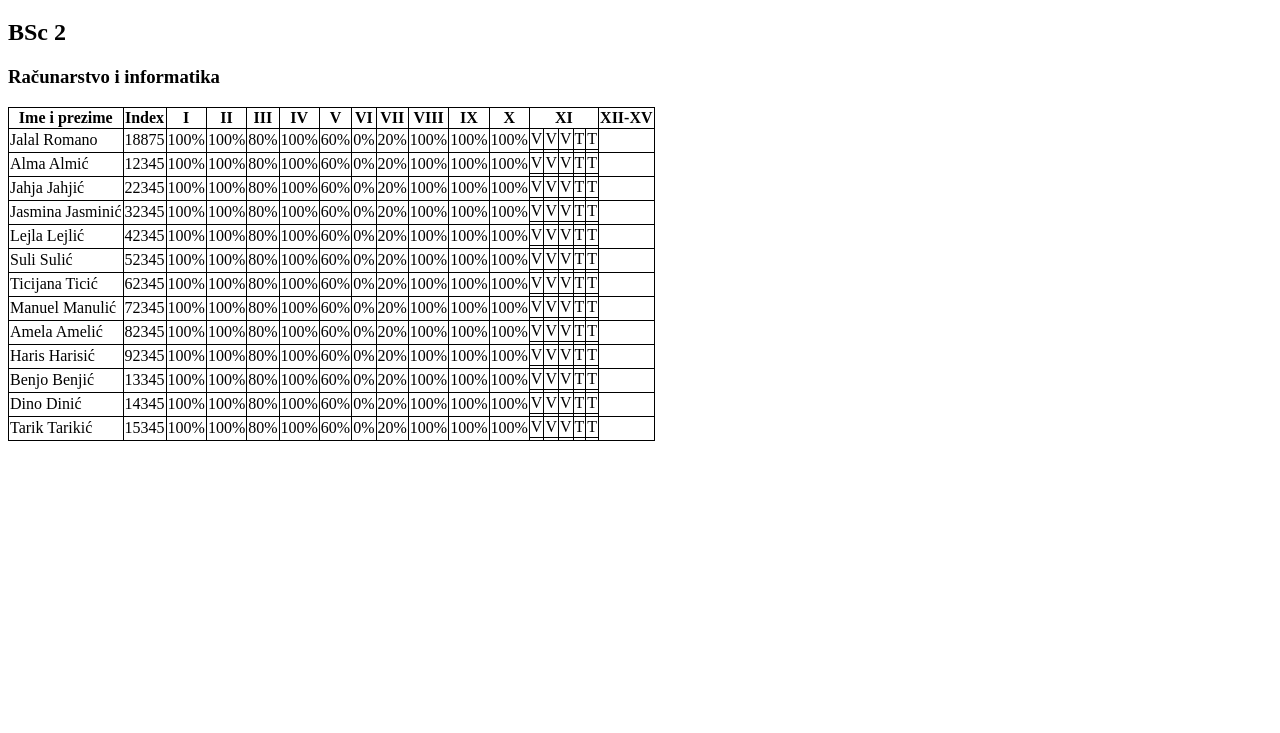
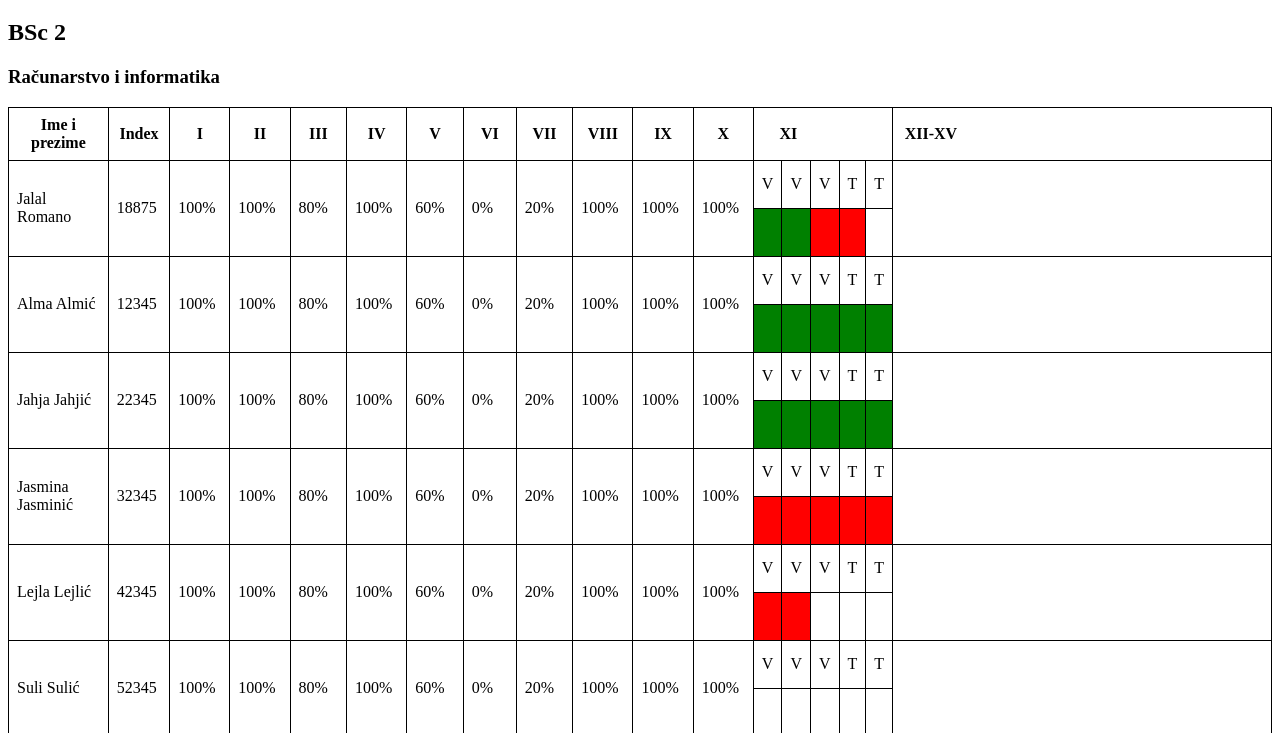
Before and after one commit to jromano17/attendanceApp, a plain HTML site: page html/prisustvo.html in a window 1280 px wide. Shown: the part 61-794 px from the top of the page. Drawn offline with Linux system fonts and the light colour scheme; files whose address does not match are found by name.

Commit message:
ispravljena greska <polja nedovoljne sirine>

```diff
--- a/css/prisustvo.css
+++ b/css/prisustvo.css
@@ -2,4 +2,26 @@
 #tabela,th,td {
     border: 1px solid black;
     border-collapse: collapse;
+    padding: 0.5em;
+    column-width: 3em;
 }
+.prisutan{
+    background-color: green;
+    height: auto;
+}
+.neprisutan{
+    background-color: red;
+    height: auto;
+
+}
+.nepopunjeno{
+    background-color: white;
+    height: auto;
+}
+.zadnja-kolona{
+    width:30%;
+}
+table tr {
+    overflow: hidden;
+    height: 3em;
+}
--- a/html/prisustvo.html
+++ b/html/prisustvo.html
@@ -25,7 +25,7 @@
             <th>VIII</th>
             <th>IX</th>
             <th>X</th>
-            <th colspan="5">XI</th>
+            <th colspan="5" class="trenutna">XI</th>
             <th>XII-XV</th>
         </tr>
         <tr>
@@ -41,12 +41,12 @@
             <td rowspan="2">100%</td>
             <td rowspan="2">100%</td>
             <td rowspan="2">100%</td>
-            <td>V</td>
-            <td>V</td>
-            <td>V</td>
-            <td>T</td>
-            <td>T</td>
-            <td rowspan="2"></td>
+            <td style="width: 0.5em;">V</td>
+            <td style="width: 0.5em;">V</td>
+            <td style="width: 0.5em;">V</td>
+            <td style="width: 0.5em;">T</td>
+            <td style="width: 0.5em;">T</td>
+            <td rowspan="2" class="zadnja-kolona"></td>
         </tr>
         <tr>
             <td class="prisutan"></td>
@@ -75,14 +75,14 @@
             <td>V</td>
             <td>T</td>
             <td>T</td>
-            <td rowspan="2"></td>
+            <td rowspan="2" class="zadnja-kolona"></td>
         </tr>
         <tr>
             <td class="prisutan"></td>
             <td class="prisutan"></td>
-            <td class="neprisutan"></td>
-            <td class="neprisutan"></td>
-            <td class="nepopunjeno"></td>
+            <td class="prisutan"></td>
+            <td class="prisutan"></td>
+            <td class="prisutan"></td>
         </tr>
 
         <tr>
@@ -103,14 +103,14 @@
             <td>V</td>
             <td>T</td>
             <td>T</td>
-            <td rowspan="2"></td>
+            <td rowspan="2" class="zadnja-kolona"></td>
         </tr>
         <tr>
             <td class="prisutan"></td>
             <td class="prisutan"></td>
-            <td class="neprisutan"></td>
-            <td class="neprisutan"></td>
-            <td class="nepopunjeno"></td>
+            <td class="prisutan"></td>
+            <td class="prisutan"></td>
+            <td class="prisutan"></td>
         </tr>
         <tr>
             <td rowspan="2">Jasmina Jasminić</td>
@@ -130,14 +130,14 @@
             <td>V</td>
             <td>T</td>
             <td>T</td>
-            <td rowspan="2"></td>
+            <td rowspan="2" class="zadnja-kolona"></td>
         </tr>
         <tr>
-            <td class="prisutan"></td>
-            <td class="prisutan"></td>
             <td class="neprisutan"></td>
             <td class="neprisutan"></td>
-            <td class="nepopunjeno"></td>
+            <td class="neprisutan"></td>
+            <td class="neprisutan"></td>
+            <td class="neprisutan"></td>
         </tr>
 
 
@@ -161,13 +161,13 @@
             <td>V</td>
             <td>T</td>
             <td>T</td>
-            <td rowspan="2"></td>
+            <td rowspan="2" class="zadnja-kolona"></td>
         </tr>
         <tr>
-            <td class="prisutan"></td>
-            <td class="prisutan"></td>
             <td class="neprisutan"></td>
             <td class="neprisutan"></td>
+            <td class="nepopunjeno"></td>
+            <td class="nepopunjeno"></td>
             <td class="nepopunjeno"></td>
         </tr>
         <tr>
@@ -188,13 +188,13 @@
             <td>V</td>
             <td>T</td>
             <td>T</td>
-            <td rowspan="2"></td>
+            <td rowspan="2" class="zadnja-kolona"></td>
         </tr>
         <tr>
-            <td class="prisutan"></td>
-            <td class="prisutan"></td>
-            <td class="neprisutan"></td>
-            <td class="neprisutan"></td>
+            <td class="nepopunjeno"></td>
+            <td class="nepopunjeno"></td>
+            <td class="nepopunjeno"></td>
+            <td class="nepopunjeno"></td>
             <td class="nepopunjeno"></td>
         </tr>
         <tr>
@@ -215,13 +215,13 @@
             <td>V</td>
             <td>T</td>
             <td>T</td>
-            <td rowspan="2"></td>
+            <td rowspan="2" class="zadnja-kolona"></td>
         </tr>
         <tr>
             <td class="prisutan"></td>
             <td class="prisutan"></td>
-            <td class="neprisutan"></td>
-            <td class="neprisutan"></td>
+            <td class="prisutan"></td>
+            <td class="prisutan"></td>
             <td class="nepopunjeno"></td>
         </tr>
         <tr>
@@ -242,14 +242,14 @@
             <td>V</td>
             <td>T</td>
             <td>T</td>
-            <td rowspan="2"></td>
+            <td rowspan="2" class="zadnja-kolona"></td>
         </tr>
         <tr>
             <td class="prisutan"></td>
             <td class="prisutan"></td>
-            <td class="neprisutan"></td>
-            <td class="neprisutan"></td>
-            <td class="nepopunjeno"></td>
+            <td class="prisutan"></td>
+            <td class="prisutan"></td>
+            <td class="prisutan"></td>
         </tr>
         <tr>
             <td rowspan="2">Amela Amelić</td>
@@ -269,13 +269,13 @@
             <td>V</td>
             <td>T</td>
             <td>T</td>
-            <td rowspan="2"></td>
+            <td rowspan="2" class="zadnja-kolona"></td>
         </tr>
         <tr>
-            <td class="prisutan"></td>
-            <td class="prisutan"></td>
-            <td class="neprisutan"></td>
-            <td class="neprisutan"></td>
+            <td class="nepopunjeno"></td>
+            <td class="nepopunjeno"></td>
+            <td class="nepopunjeno"></td>
+            <td class="nepopunjeno"></td>
             <td class="nepopunjeno"></td>
         </tr>
         <tr>
@@ -296,14 +296,14 @@
             <td>V</td>
             <td>T</td>
             <td>T</td>
-            <td rowspan="2"></td>
+            <td rowspan="2" class="zadnja-kolona"></td>
         </tr>
         <tr>
             <td class="prisutan"></td>
-            <td class="prisutan"></td>
             <td class="neprisutan"></td>
             <td class="neprisutan"></td>
-            <td class="nepopunjeno"></td>
+            <td class="neprisutan"></td>
+            <td class="neprisutan"></td>
         </tr>
         <tr>
             <td rowspan="2">Benjo Benjić</td>
@@ -323,14 +323,14 @@
             <td>V</td>
             <td>T</td>
             <td>T</td>
-            <td rowspan="2"></td>
+            <td rowspan="2" class="zadnja-kolona"></td>
         </tr>
         <tr>
             <td class="prisutan"></td>
             <td class="prisutan"></td>
             <td class="neprisutan"></td>
             <td class="neprisutan"></td>
-            <td class="nepopunjeno"></td>
+            <td class="neprisutan"></td>
         </tr>
         <tr>
             <td rowspan="2">Dino Dinić</td>
@@ -350,14 +350,14 @@
             <td>V</td>
             <td>T</td>
             <td>T</td>
-            <td rowspan="2"></td>
+            <td rowspan="2" class="zadnja-kolona"></td>
         </tr>
         <tr>
+            <td class="neprisutan"></td>
+            <td class="neprisutan"></td>
+            <td class="neprisutan"></td>
             <td class="prisutan"></td>
             <td class="prisutan"></td>
-            <td class="neprisutan"></td>
-            <td class="neprisutan"></td>
-            <td class="nepopunjeno"></td>
         </tr>
         <tr>
             <td rowspan="2">Tarik Tarikić</td>
@@ -377,14 +377,14 @@
             <td>V</td>
             <td>T</td>
             <td>T</td>
-            <td rowspan="2"></td>
+            <td rowspan="2" class="zadnja-kolona"></td>
         </tr>
         <tr>
             <td class="prisutan"></td>
             <td class="prisutan"></td>
             <td class="neprisutan"></td>
-            <td class="neprisutan"></td>
-            <td class="nepopunjeno"></td>
+            <td class="prisutan"></td>
+            <td class="prisutan"></td>
         </tr>
     </table>
 
```
